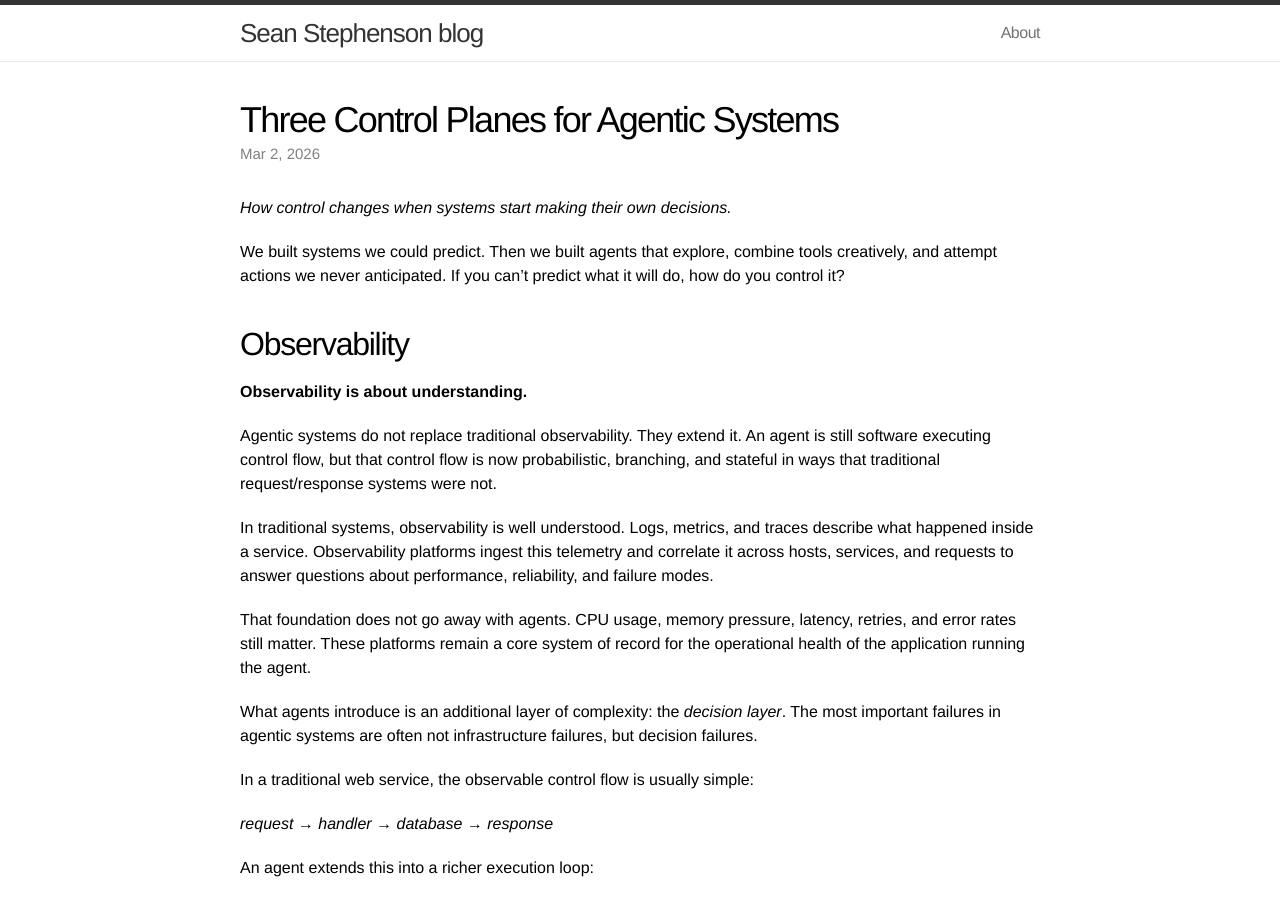
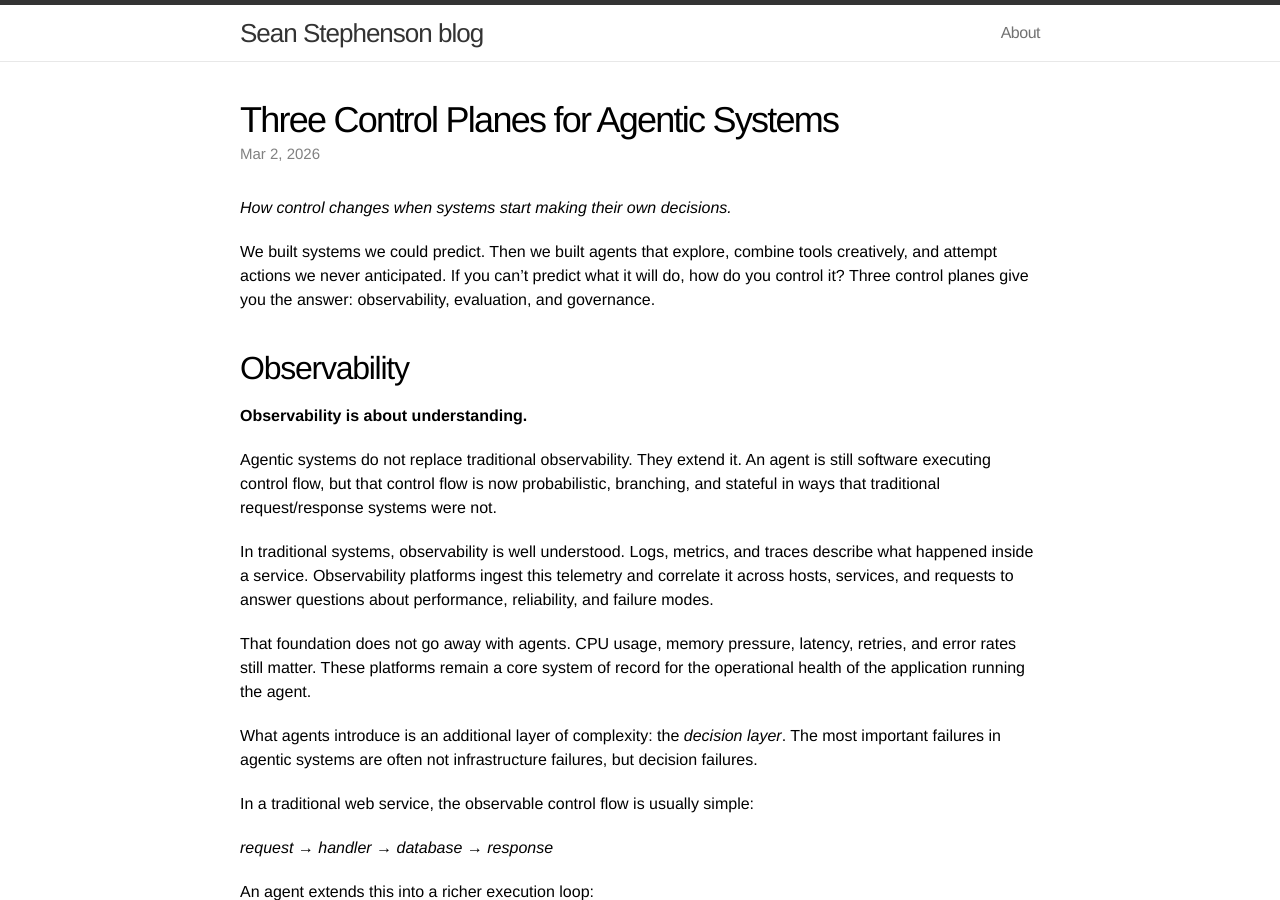
Before and after one commit to SeanPlusPlus/seanplusplus.github.io, a Jekyll site: the page built from _posts/2026-03-02-three-control-planes.md, in a window 1280 px wide and 900 px high. Built offline with Jekyll 4.4.1, drawn with Linux system fonts in a browser that asks for light colours.

Commit message:
docs: add transition sentence to intro
Co-Authored-By: Claude Opus 4.6 <noreply@anthropic.com>

```diff
--- a/_posts/2026-03-02-three-control-planes.md
+++ b/_posts/2026-03-02-three-control-planes.md
@@ -6,7 +6,7 @@ date: 2026-03-02
 
 *How control changes when systems start making their own decisions.*
 
-We built systems we could predict. Then we built agents that explore, combine tools creatively, and attempt actions we never anticipated. If you can't predict what it will do, how do you control it?
+We built systems we could predict. Then we built agents that explore, combine tools creatively, and attempt actions we never anticipated. If you can't predict what it will do, how do you control it? Three control planes give you the answer: observability, evaluation, and governance.
 
 ## Observability
 
```
